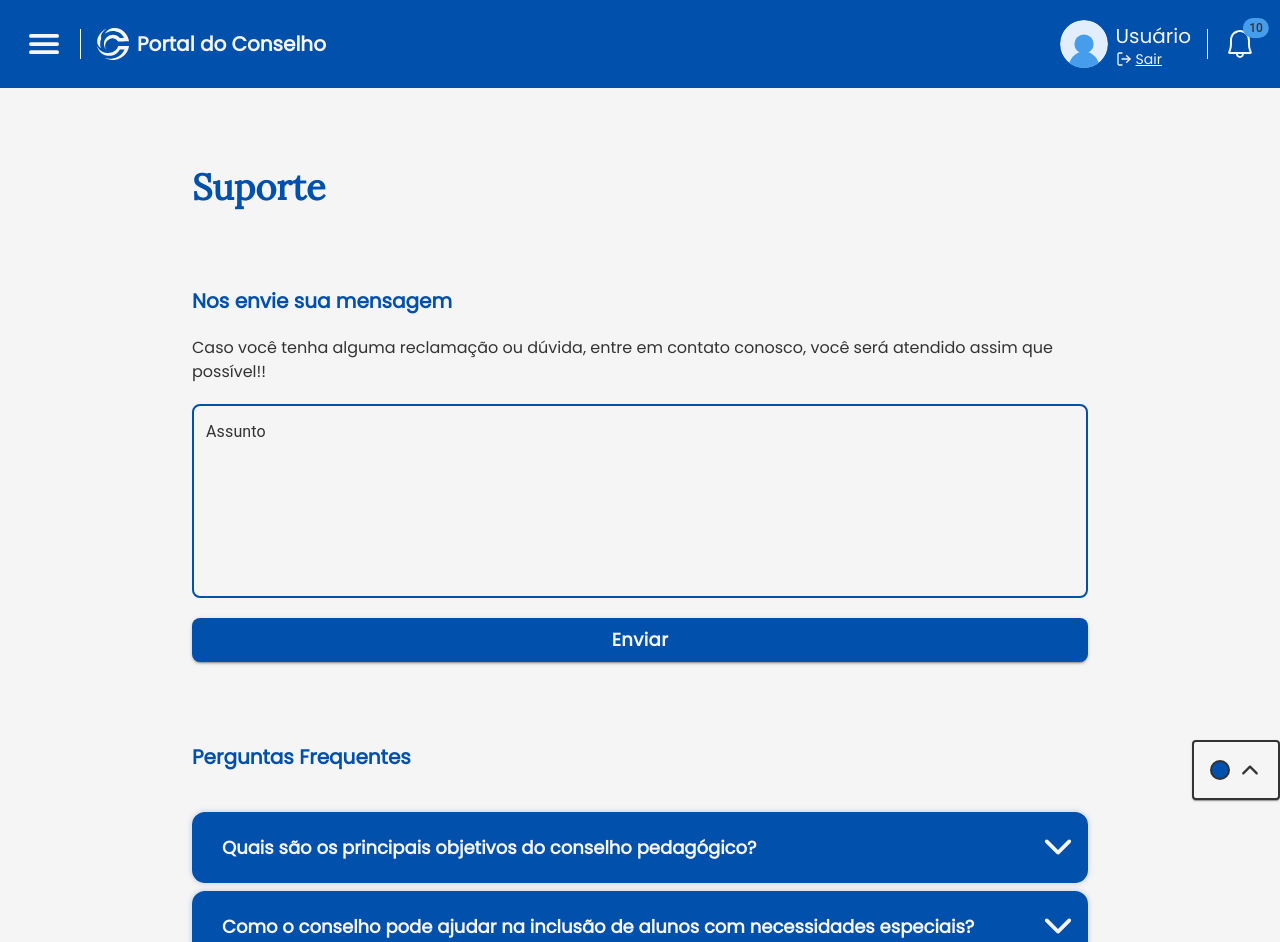
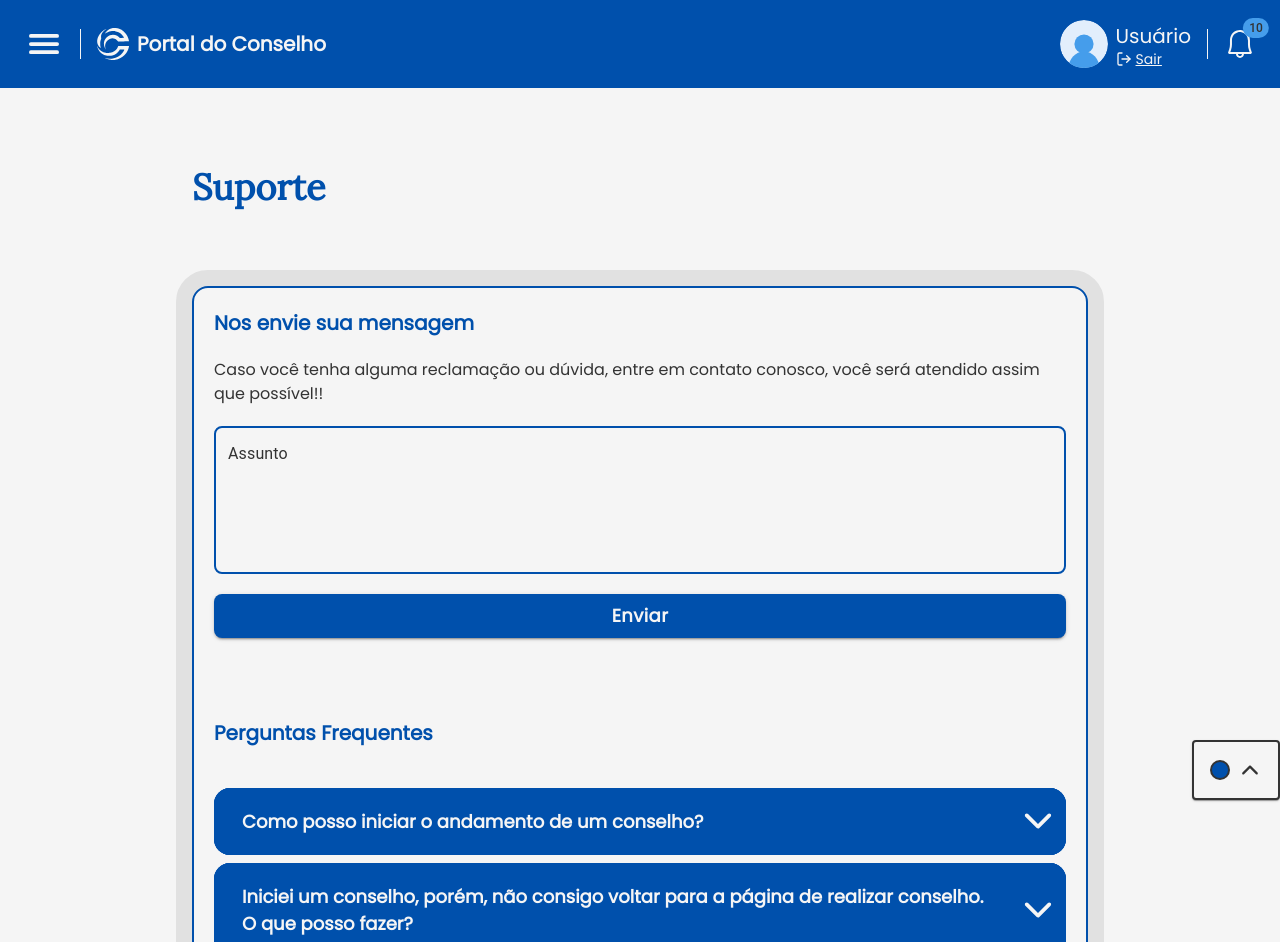
Before and after one commit to Hivqs79/Portal_do_Conselho, a Next.js app in the folder front/app/: page /support in a window 1280 px wide. Shown: the top 942 px of the page. Built offline with nearby package versions, Linux system fonts and the light colour scheme.

Commit message:
:recycle: refactor: Change accordion borders to inner box-shadow, change all questions and create a new global question role

```diff
--- a/front/app/app/support/page.tsx
+++ b/front/app/app/support/page.tsx
@@ -32,14 +32,15 @@ export default function Reports() {
   return (
     <Box>
       <Title textHighlight="Suporte" />
+      <Box style={{borderColor: colorByModeSecondary}} className="border-2 p-5 outline-component rounded-big">
         <Box className="flex flex-col gap-5">
           <Typography variant="xl_text_bold" color={colorByModeSecondary}>
             Nos envie sua mensagem
           </Typography>
 
           <Typography variant="md_text_regular">
-          Caso você tenha alguma reclamação ou dúvida, entre em contato conosco,
-          você será atendido assim que possível!!
+            Caso você tenha alguma reclamação ou dúvida, entre em contato
+            conosco, você será atendido assim que possível!!
           </Typography>
           <TextField
             value={inputValue}
@@ -49,7 +50,8 @@ export default function Reports() {
             variant="outlined"
             fullWidth
             multiline
-          rows={7}
+            minRows={5}
+            maxRows={15}
           />
           <Button
             onClick={openConfirmModal}
@@ -70,8 +72,11 @@ export default function Reports() {
             {frequentlyQuestions.map((question, index) => {
               if (
                 (role === "leader" &&
-                (question.role === "student" || question.role === "leader")) ||
-              (role !== "leader" && role === question.role)
+                  (question.role === "student" ||
+                    question.role === "leader" ||
+                    question.role === "global")) ||
+                (role !== "leader" && role === question.role) ||
+                question.role === "global"
               ) {
                 return (
                   <Box key={index}>
@@ -79,7 +84,6 @@ export default function Reports() {
                       name={question.question}
                       description={question.answer}
                       type="default"
-                    // outlined
                     />
                   </Box>
                 );
@@ -108,6 +112,7 @@ export default function Reports() {
           </>
         )}
       </Box>
+    </Box>
   );
 }
 
@@ -117,171 +122,107 @@ const frequentlyQuestions = [
     role: "student",
     question: "Como funciona o pré-conselho e para que ele serve?",
     answer:
-      "O pré-conselho é um espaço onde discutimos dificuldades acadêmicas e comportamentais antes de um possível encaminhamento ao conselho escolar.",
+      "O pré-conselho é um espaço onde a turma em geral responde algumas perguntas sobre professores, infraestrutura e algumas informações do tipo.",
   },
   {
     role: "student",
-    question: "O que acontece se eu for chamado para um conselho disciplinar?",
+    question: "Como eu vejo se meu conselho já foi liberado?",
     answer:
-      "No conselho disciplinar, será discutida sua situação e definidas possíveis ações corretivas ou de suporte.",
-  },
-  {
-    role: "student",
-    question: "Como posso recorrer a uma decisão tomada pelo conselho escolar?",
-    answer:
-      "Você pode solicitar revisão através da secretaria da escola ou com um responsável legal.",
+      "Para visualizar o seu conselho, basta ir à página principal, onde você verá todo o histórico de feedbacks. Se o novo feedback ainda não estiver lá, aguarde, pois ele ainda não foi liberado.",
   },
   {
     role: "student",
     question:
-      "Se eu estiver com dificuldades em uma matéria, o pré-conselho pode me ajudar?",
+      "Como entrar em contato para solicitar uma revisão ou tirar alguma dúvida?",
     answer:
-      "Sim, podemos sugerir reforço escolar, ajustes pedagógicos e um plano de estudo personalizado.",
+      "Você pode mandar uma mensagem diretamente para o pedagógico na página de chat ou verificar se sua dúvida já não foi respondida aqui na página de suporte.",
   },
   {
     role: "student",
-    question: "O conselho escolar decide sobre eventos e atividades na escola?",
+    question:
+      "Quero conversar com algum professor ou aluno, mas não estou conseguindo. O que posso fazer?",
     answer:
-      "Sim, o conselho pode avaliar propostas de eventos e sugerir melhorias para a escola.",
+      "Este sistema foi desenvolvido para ser um gerenciamento dos conselhos e pré-conselhos e não um bate-papo. Sendo assim, a única pessoa liberada para os estudantes conversarem é o pedagógico.",
   },
 
   // Leader
   {
     role: "leader",
-    question:
-      "Como posso levar as demandas da minha turma para o conselho escolar?",
+    question: "Como eu sei se um pré-conselho já foi liberado para responder?",
     answer:
-      "Você pode apresentar as sugestões ou problemas da turma nas reuniões do conselho e buscar soluções junto à equipe pedagógica.",
+      "Basta ir à página de pré-conselho e verificar se existe algum formulário de perguntas para ser respondido. Caso não haja nada, o seu pré-conselho ainda não foi liberado.",
   },
   {
     role: "leader",
     question:
-      "O representante de turma pode participar das decisões do conselho escolar?",
+      "O representante tem algum poder sobre os outros alunos da turma?",
     answer:
-      "Sim, dependendo da pauta, sua participação pode ser fundamental para representar os alunos.",
-  },
-  {
-    role: "leader",
-    question:
-      "Como posso ajudar um colega que foi chamado para um conselho disciplinar?",
-    answer:
-      "Você pode orientá-lo a comparecer e, se necessário, pedir apoio para que ele seja bem representado.",
-  },
-  {
-    role: "leader",
-    question:
-      "Os representantes de turma podem sugerir mudanças nas regras da escola?",
-    answer:
-      "Sim, sugestões bem fundamentadas podem ser levadas ao conselho para avaliação.",
-  },
-  {
-    role: "leader",
-    question:
-      "O que fazer se minha turma tiver uma reclamação sobre um professor?",
-    answer:
-      "Tente conversar diretamente com o professor primeiro. Se o problema persistir, pode ser levado ao conselho pedagógico.",
+      "Não. O representante somente irá falar pela turma, porém, ele continua sendo um aluno como todos os outros.",
   },
 
   // Teacher
   {
     role: "teacher",
-    question: "Quando devo encaminhar um aluno para o pré-conselho?",
+    question:
+      "Quando e qual o limite de tempo que posso fazer anotações para algum aluno no conselho?",
     answer:
-      "Quando identificar dificuldades acadêmicas, emocionais ou comportamentais que possam impactar o desenvolvimento do aluno.",
-  },
-  {
-    role: "teacher",
-    question: "Os professores participam das reuniões do conselho escolar?",
-    answer:
-      "Sim, principalmente em pautas pedagógicas, disciplinares ou para melhorias no ensino.",
-  },
-  {
-    role: "teacher",
-    question: "Quais critérios são considerados para reprovar um aluno?",
-    answer:
-      "São avaliados frequência, notas, participação e envolvimento do aluno no processo de ensino-aprendizagem.",
+      "O campo de anotações para o aluno e turma em um conselho específico fica liberado desde o momento da criação do conselho até a data e hora em que ele foi iniciado. Caso ele seja iniciado, não é mais possível fazer anotações sobre algum aluno ou turma nele.",
   },
   {
     role: "teacher",
     question:
-      "Posso sugerir mudanças no currículo escolar pelo conselho pedagógico?",
+      "Como faço para acessar os feedbacks do pré-conselho relacionados a mim?",
     answer:
-      "Sim, sugestões de melhoria na abordagem pedagógica podem ser levadas ao conselho para avaliação.",
+      "Para visualizar o seu feedback, basta ir à página principal, onde você verá todo o histórico de feedbacks relacionados a você. Se o novo feedback ainda não estiver lá, aguarde, pois ele ainda não foi liberado.",
   },
   {
     role: "teacher",
-    question: "Como posso contribuir para decisões disciplinares no conselho?",
+    question:
+      "Como funciona o sistema de ranks nas anotações para definir os alunos e turmas?",
     answer:
-      "Relatando de forma objetiva o comportamento do aluno em sala e sugerindo soluções baseadas na experiência docente.",
+      "O sistema de ranks nas anotações serve para o pedagógico ter uma noção de como está a situação daquele aluno ou turma com base na sua opinião. Isso ajudará na hora de decidir o feedback final do aluno.",
   },
 
   // Pedagogic
   {
     role: "pedagogic",
-    question: "Quais são os principais objetivos do conselho pedagógico?",
+    question: "Como posso iniciar o andamento de um conselho?",
     answer:
-      "Analisar e propor melhorias nos métodos de ensino, currículo e estratégias pedagógicas.",
+      "Para iniciar o andamento de um conselho, basta ir à página de Conselho e clicar no botão de 'Realizar conselho'. Lá haverá uma lista de todos os conselhos criados que ainda não foram iniciados.",
   },
   {
     role: "pedagogic",
     question:
-      "Como o conselho pode ajudar na inclusão de alunos com necessidades especiais?",
+      "Iniciei um conselho, porém, não consigo voltar para a página de realizar conselho. O que posso fazer?",
     answer:
-      "Discutindo adaptações no ensino e sugerindo recursos para garantir a inclusão e o aprendizado de todos.",
+      "Quando você inicia um conselho, ele se torna sua prioridade principal, e um conselho não pode acontecer ao mesmo tempo que outro. Sendo assim, essa página não fica acessível enquanto há algum conselho sendo realizado. Caso queira voltar para aquela página, será necessário finalizar ou cancelar o conselho que está sendo realizado.",
   },
   {
     role: "pedagogic",
-    question: "O conselho pode propor novas metodologias de ensino?",
+    question: "Para que servem os ranks nas anotações e no conselho?",
     answer:
-      "Sim, o conselho pedagógico pode sugerir e testar novas abordagens educacionais.",
+      "Os ranks servem para definir a situação do aluno ou da turma, conforme a avaliação dos professores. Porém, somente você tem acesso a essa informação, e o rank oficial é aquele definido no feedback final do conselho.",
   },
   {
     role: "pedagogic",
-    question:
-      "Como os pais podem participar das decisões pedagógicas da escola?",
+    question: "Os alunos conseguem ver os ranks deles?",
     answer:
-      "Através de reuniões com a equipe pedagógica e participação no conselho escolar.",
-  },
-  {
-    role: "pedagogic",
-    question:
-      "Como lidar com alunos com dificuldades emocionais no ambiente escolar?",
-    answer:
-      "Encaminhando ao pré-conselho para apoio, conversando com os responsáveis e sugerindo acompanhamento especializado.",
+      "Não. O rank do aluno é uma informação exclusiva da parte pedagógica, utilizada para visualizar a situação em que o aluno se encontra, facilitando a filtragem e a tomada de decisões.",
   },
 
   // Supervisor
   {
     role: "supervisor",
-    question: "Quais são as principais funções do conselho escolar?",
+    question: "O supervisor pode editar algo nos feedbacks?",
     answer:
-      "Gerenciar recursos, definir diretrizes pedagógicas e disciplinares e tomar decisões estratégicas para a escola.",
+      "Não. O supervisor somente pode visualizar o que foi definido pelo pedagógico em relação às turmas e alunos. Ele também pode visualizar os feedbacks que recebeu, porém, nunca editar nenhuma informação.",
   },
+
+  //Global
   {
-    role: "supervisor",
-    question:
-      "Como posso monitorar a efetividade das decisões tomadas nos conselhos?",
+    role: "global",
+    question: "Como eu posso rever o tutorial do sistema?",
     answer:
-      "Acompanhando indicadores como desempenho acadêmico, taxa de evasão e feedback da comunidade escolar.",
-  },
-  {
-    role: "supervisor",
-    question:
-      "O conselho pode intervir em problemas disciplinares recorrentes?",
-    answer:
-      "Sim, pode estabelecer medidas corretivas e propor estratégias para melhorar a convivência escolar.",
-  },
-  {
-    role: "supervisor",
-    question:
-      "Como garantir que as decisões dos conselhos sejam implementadas corretamente?",
-    answer:
-      "Acompanhando o cumprimento das ações e garantindo que todos os envolvidos estejam cientes das decisões.",
-  },
-  {
-    role: "supervisor",
-    question: "O conselho pode solicitar recursos adicionais para a escola?",
-    answer:
-      "Sim, pode solicitar verbas e apoio do governo ou de parceiros para melhorar a infraestrutura e ensino.",
+      "Para visualizar o tutorial novamente, basta acessar as Configurações e clicar na opção 'Tutorial'.",
   },
 ];
--- a/front/app/components/AccordionComponent.tsx
+++ b/front/app/components/AccordionComponent.tsx
@@ -54,10 +54,9 @@ export default function AccordionComponent({
   return (
     <Accordion
       sx={{
-        border: `2px solid ${colorByModeSecondary}`,
-        borderRadius: "13px !important",
+        boxShadow: `inset 0px 0px 0px 2px ${colorByModeSecondary}`,
         backgroundColor: outlined ? backgroundColor : "transparent",
-        boxShadow: `0px 0px 5px 1px ${colorByModeSecondary}30`,
+        // boxShadow: `0px 0px 5px 1px ${colorByModeSecondary}30`,
         "&:before": {
           display: "none",
         },
@@ -78,10 +77,9 @@ export default function AccordionComponent({
         sx={{
           backgroundColor: outlined ? backgroundColor : primaryColor,
           color: whiteColor,
-          borderColor: outlined ? colorByModeSecondary : "",
-          borderWidth: outlined ? "2px" : "none",
+          boxShadow: `inset 0px 0px 0px 2px ${colorByModeSecondary}`,
           padding: "8px",
-          borderRadius: "8px",
+          borderRadius: "16px",
           "&.Mui-expanded": {
             borderBottomLeftRadius: 0,
             borderBottomRightRadius: 0,
@@ -131,10 +129,8 @@ export default function AccordionComponent({
         className="rounded-b-big"
         sx={{
           backgroundColor: "transparent",
-          borderStyle: "solid",
-          borderTop: outlined ? "2px solid" : "none",
+          borderTop: "none",
           borderColor: colorByModeSecondary,
-          borderTopWidth: "2px !important",
           paddingLeft: "16px !important",
         }}
       >
```
Lines whose indentation alone changed are shown as unchanged.
